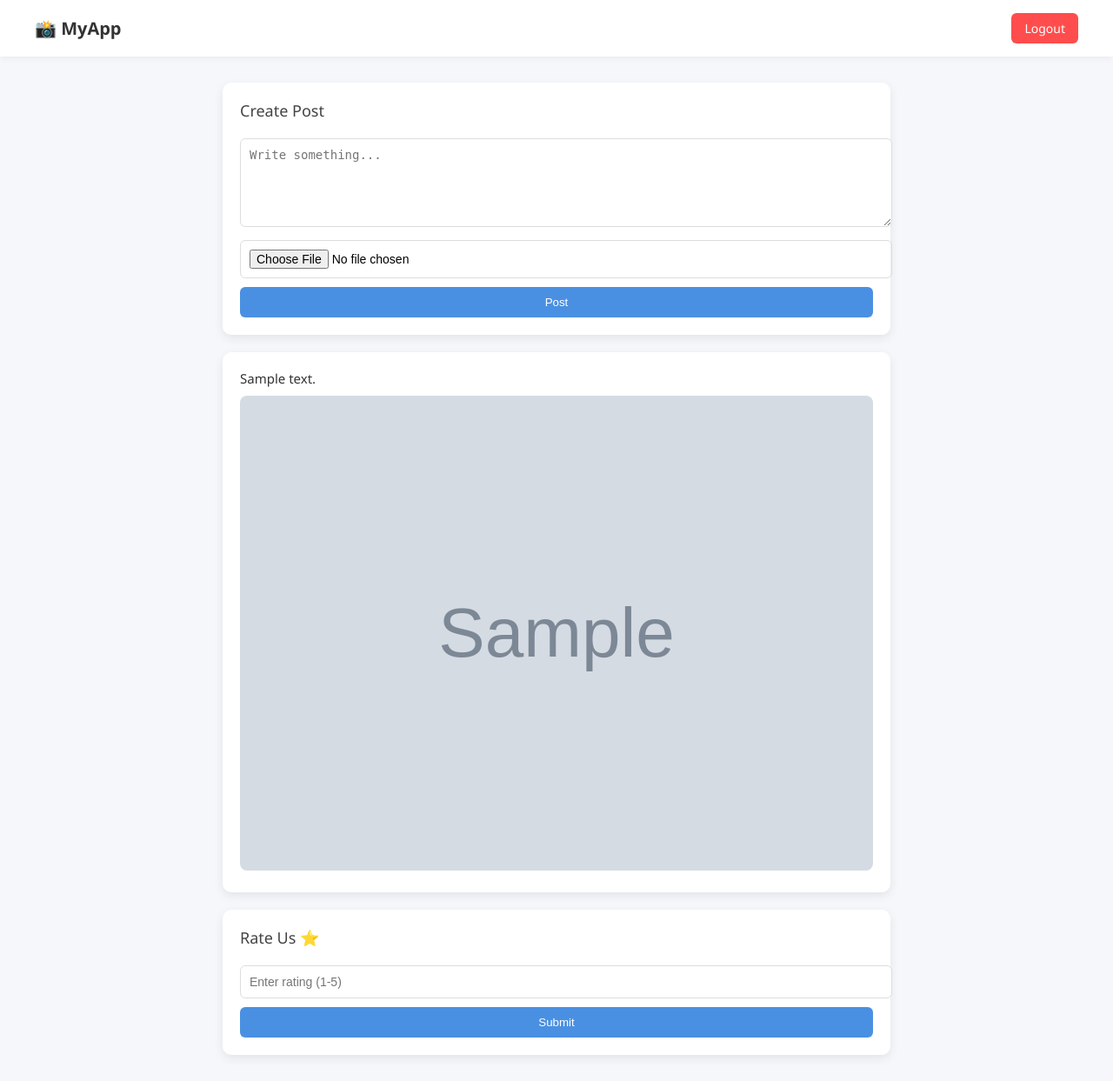
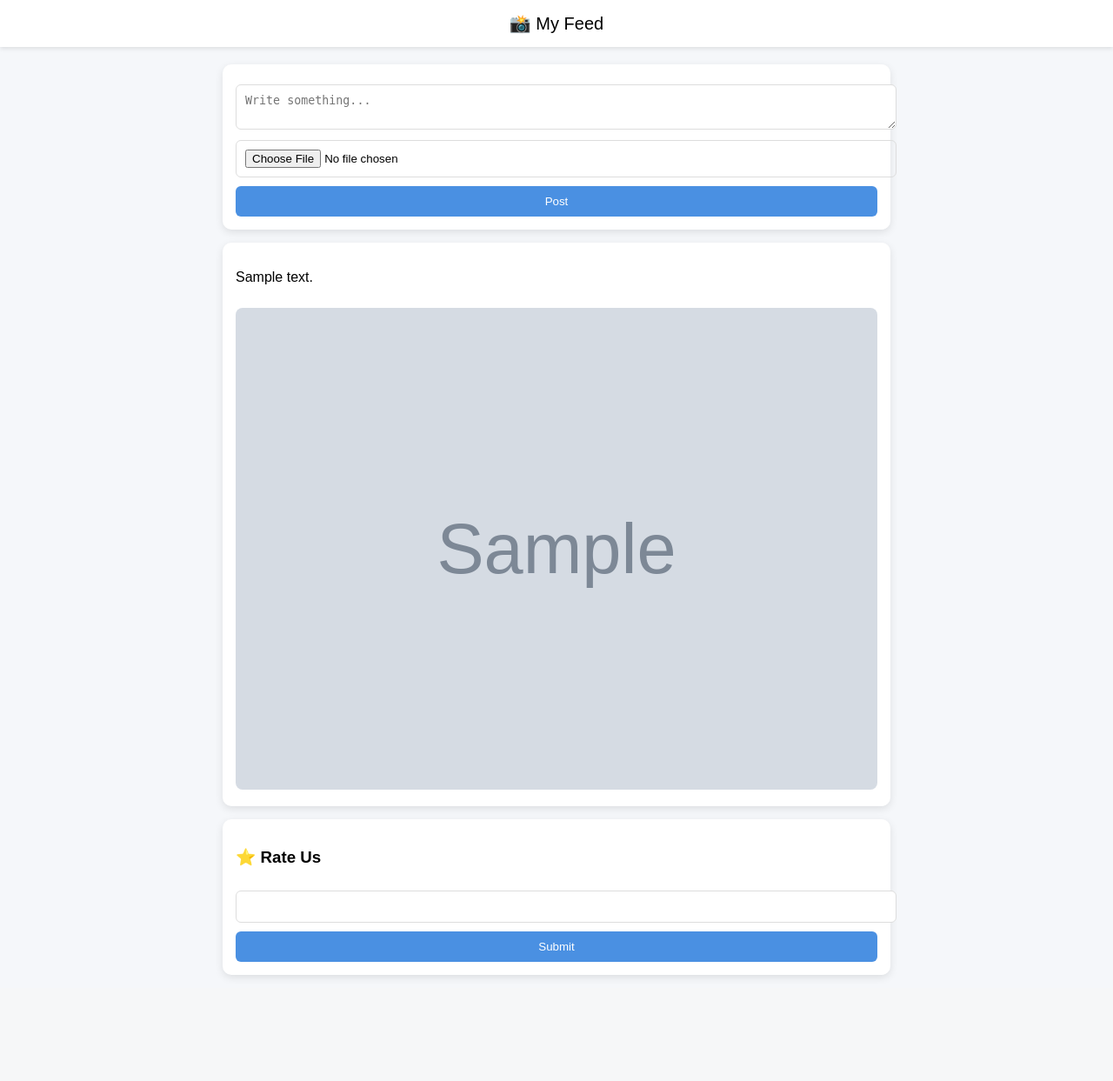
Before and after one commit to duniaparnasomarouthu-creator/quickshare, a Flask app: page /dashboard in a window 1280 px wide. Shown: the whole page at 87% size. After the commit the page ends 1124 px from the top, so only its background shows below. Run offline with Flask 3, Linux system fonts and the light colour scheme; the visitor is signed in with stand-in values (Sample User, id 1); tables that the repository leaves empty hold one stand-in row (values such as "Sample post"); grey boxes marked "Sample" are stand-in pictures.

Commit message:
Update dashboard.html

```diff
--- a/templates/dashboard.html
+++ b/templates/dashboard.html
@@ -2,64 +2,42 @@
 <html>
 <head>
     <title>Dashboard</title>
+
     <style>
         body {
             margin: 0;
-            font-family: 'Segoe UI', sans-serif;
+            font-family: Arial;
             background: #f5f7fa;
         }
 
-        /* HEADER */
         .header {
             background: white;
-            padding: 15px 40px;
-            display: flex;
-            justify-content: space-between;
-            align-items: center;
-            box-shadow: 0 2px 8px rgba(0,0,0,0.05);
+            padding: 15px;
+            text-align: center;
+            font-size: 20px;
+            box-shadow: 0 2px 5px rgba(0,0,0,0.1);
         }
 
-        .logo {
-            font-size: 20px;
-            font-weight: bold;
-            color: #333;
+        .container {
+            width: 60%;
+            margin: auto;
+            margin-top: 20px;
         }
 
-        .logout {
-            background: #ff4d4d;
-            color: white;
-            padding: 8px 15px;
-            border-radius: 6px;
-            text-decoration: none;
-            font-size: 14px;
-        }
-
-        /* CONTAINER */
-        .container {
-            width: 60%;
-            margin: 30px auto;
-        }
-
-        /* CARD */
         .card {
             background: white;
-            padding: 20px;
-            margin-bottom: 20px;
+            padding: 15px;
+            margin-bottom: 15px;
             border-radius: 10px;
-            box-shadow: 0 4px 12px rgba(0,0,0,0.08);
+            box-shadow: 0 3px 10px rgba(0,0,0,0.1);
         }
 
         textarea, input {
             width: 100%;
             padding: 10px;
-            margin-top: 10px;
+            margin-top: 8px;
             border: 1px solid #ddd;
             border-radius: 6px;
-            font-size: 14px;
-        }
-
-        textarea {
-            height: 80px;
         }
 
         button {
@@ -70,18 +48,7 @@
             color: white;
             border: none;
             border-radius: 6px;
-            font-weight: 500;
             cursor: pointer;
-        }
-
-        button:hover {
-            background: #357bd8;
-        }
-
-        /* POSTS */
-        .post-text {
-            font-size: 15px;
-            color: #333;
         }
 
         img {
@@ -89,30 +56,17 @@
             margin-top: 10px;
             border-radius: 8px;
         }
-
-        .title {
-            font-size: 18px;
-            margin-bottom: 10px;
-            color: #444;
-        }
-
     </style>
 </head>
 
 <body>
 
-<!-- HEADER -->
-<div class="header">
-    <div class="logo">📸 MyApp</div>
-    <a href="/logout" class="logout">Logout</a>
-</div>
+<div class="header">📸 My Feed</div>
 
-<!-- MAIN -->
 <div class="container">
 
-    <!-- POST BOX -->
+    <!-- POST -->
     <div class="card">
-        <div class="title">Create Post</div>
         <form action="/upload" method="post" enctype="multipart/form-data">
             <textarea name="message" placeholder="Write something..."></textarea>
             <input type="file" name="file">
@@ -123,16 +77,19 @@
     <!-- POSTS -->
     {% for p in posts %}
     <div class="card">
-        <div class="post-text">{{ p[1] }}</div>
-        <img src="/static/uploads/{{ p[0] }}">
+        <p>{{ p[1] }}</p>
+
+        {% if p[0] %}
+            <img src="/static/uploads/{{ p[0] }}">
+        {% endif %}
     </div>
     {% endfor %}
 
     <!-- RATE -->
     <div class="card">
-        <div class="title">Rate Us ⭐</div>
         <form action="/rate" method="post">
-            <input type="number" name="rating" min="1" max="5" placeholder="Enter rating (1-5)">
+            <h3>⭐ Rate Us</h3>
+            <input type="number" name="rating" min="1" max="5">
             <button type="submit">Submit</button>
         </form>
     </div>
```
